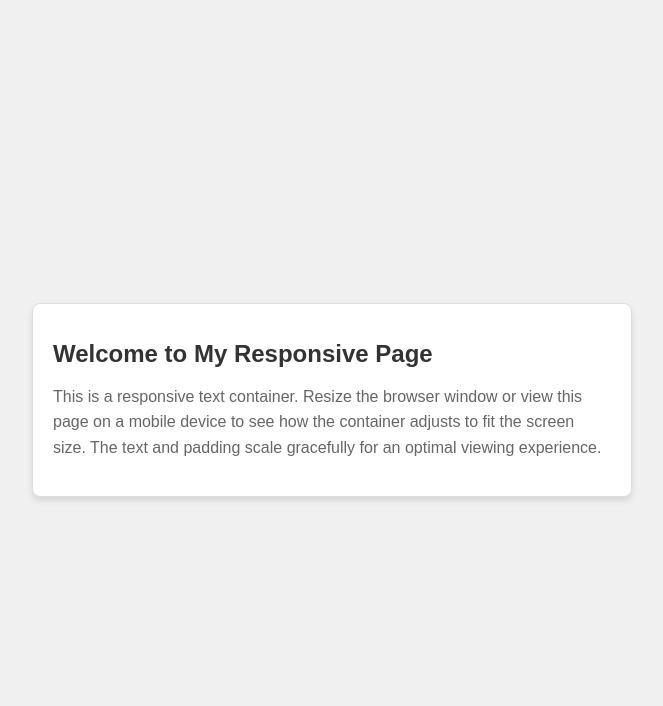
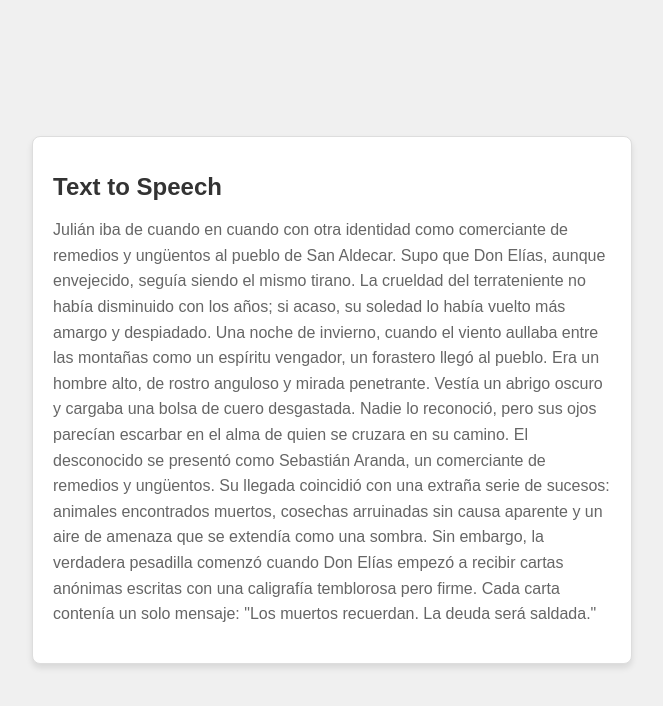
Before and after one commit to emersontep/editorvoice, a plain HTML site: page index.html in a window 1280 px wide. Shown: the whole page, without its empty margins (308-971 px from the left). Drawn offline with Linux system fonts and the light colour scheme.

Commit message:
Update index.html

```diff
--- a/index.html
+++ b/index.html
@@ -55,9 +55,17 @@
 </head>
 <body>
     <div class="container">
-        <h1>Welcome to My Responsive Page</h1>
+        <h1>Text to Speech</h1>
         <p>
-            This is a responsive text container. Resize the browser window or view this page on a mobile device to see how the container adjusts to fit the screen size. The text and padding scale gracefully for an optimal viewing experience.
+            Julián iba de cuando en cuando con otra identidad como comerciante de remedios y ungüentos al pueblo de San Aldecar. Supo que Don Elías, aunque envejecido, seguía siendo el mismo tirano. La crueldad del terrateniente no había disminuido con los años; si acaso, su soledad lo había vuelto más amargo y despiadado.
+
+Una noche de invierno, cuando el viento aullaba entre las montañas como un espíritu vengador, un forastero llegó al pueblo. Era un hombre alto, de rostro anguloso y mirada penetrante. Vestía un abrigo oscuro y cargaba una bolsa de cuero desgastada. Nadie lo reconoció, pero sus ojos parecían escarbar en el alma de quien se cruzara en su camino.
+
+El desconocido se presentó como Sebastián Aranda, un comerciante de remedios y ungüentos. Su llegada coincidió con una extraña serie de sucesos: animales encontrados muertos, cosechas arruinadas sin causa aparente y un aire de amenaza que se extendía como una sombra.
+
+Sin embargo, la verdadera pesadilla comenzó cuando Don Elías empezó a recibir cartas anónimas escritas con una caligrafía temblorosa pero firme. Cada carta contenía un solo mensaje:
+
+"Los muertos recuerdan. La deuda será saldada."
         </p>
     </div>
 </body>
```
